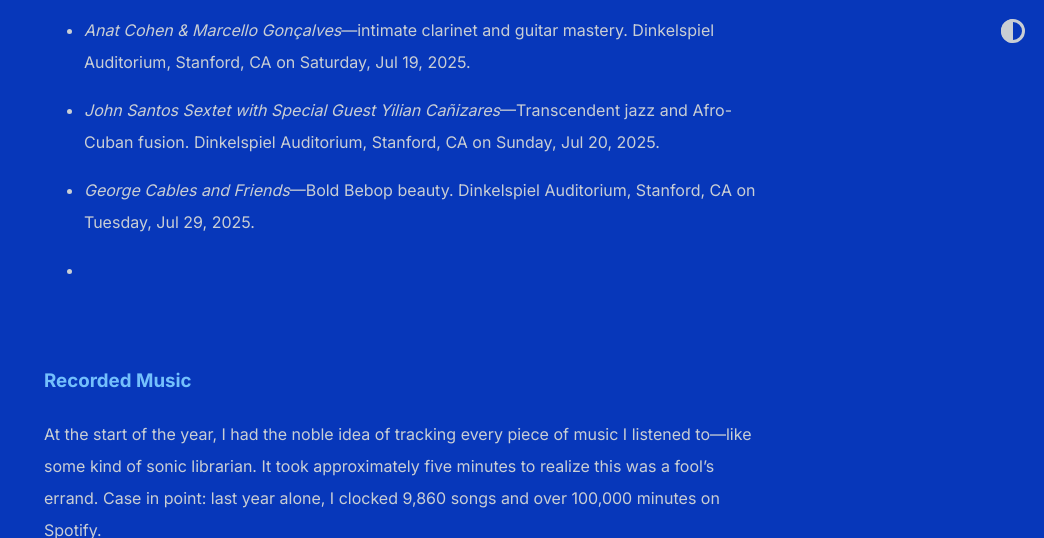
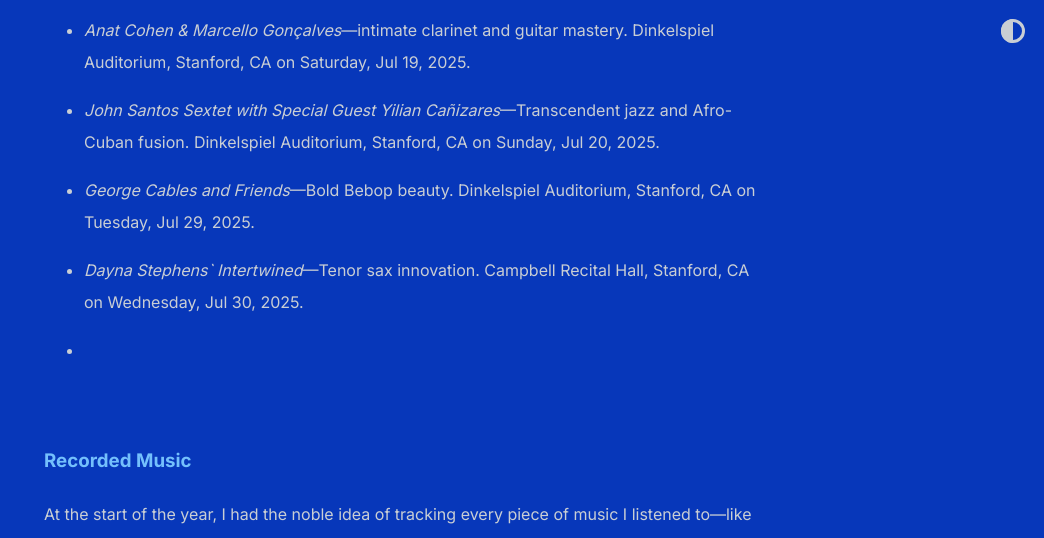
Before and after one commit to shihankanungo/shihankanungo.github.io, a Jekyll site: the page built from music.md, in a window 1280 px wide and 900 px high, scrolled down 1414 px, cut to the strip 0-538 px from the top of the window. Shown: the whole strip, without its empty margins (236-1280 px from the left). Built offline with Jekyll 4.4.1, drawn with Linux system fonts in a browser that asks for light colours.

Commit message:
Update music.md

```diff
--- a/music.md
+++ b/music.md
@@ -76,8 +76,17 @@
  <p align="center"><img src="/images/sjf-29.png" width="700" /></p>
 
   <small>Cables’ signature impeccable touch, deep sense of groove, and limitless creativity have made him one of jazz’s most influential pianists, shaping the hard bop and post-bop landscapes. The New York City Jazz Record declares, “He is a piano giant,” while NPR praises his solos for their “deep sense of groove and pacing.”
+Don't miss this chance to witness Cables’ fire, artistry, and sheer mastery—his performances aren’t just concerts, they’re transformative experiences.<br></small><br>
+</details></li>
+</ul>
 
-Don't miss this chance to witness Cables’ fire, artistry, and sheer mastery—his performances aren’t just concerts, they’re transformative experiences.<br></small><br>
+<ul>
+ <li><details>
+  <summary style="list-style-type: none;"> <i>Dayna Stephens` Intertwined</i>&mdash;Tenor sax innovation. Campbell Recital Hall, Stanford, CA on Wednesday, Jul 30, 2025.</summary>
+
+ <p align="center"><img src="/images/sjf-30.png" width="700" /></p>
+
+  <small>Saxophonist Dayna Stephens is celebrated for his warm, lyrical tone and innovative approach to harmony and rhythm. Stephens brings his extraordinary quartet to the stage for an intimate evening of compelling original compositions and inspired improvisation. A master of rhythmic dialogue, Stephens thrives on interplay, drawing inspiration from his many collaborations with legendary drummers such as Al Foster, Billy Hart, Brian Blade, and Jeff "Tain" Watts. This performance promises a dynamic, heartfelt, and unforgettable night of firebrand virtuosity.<br></small><br>
 </details></li>
 </ul>
 
```
